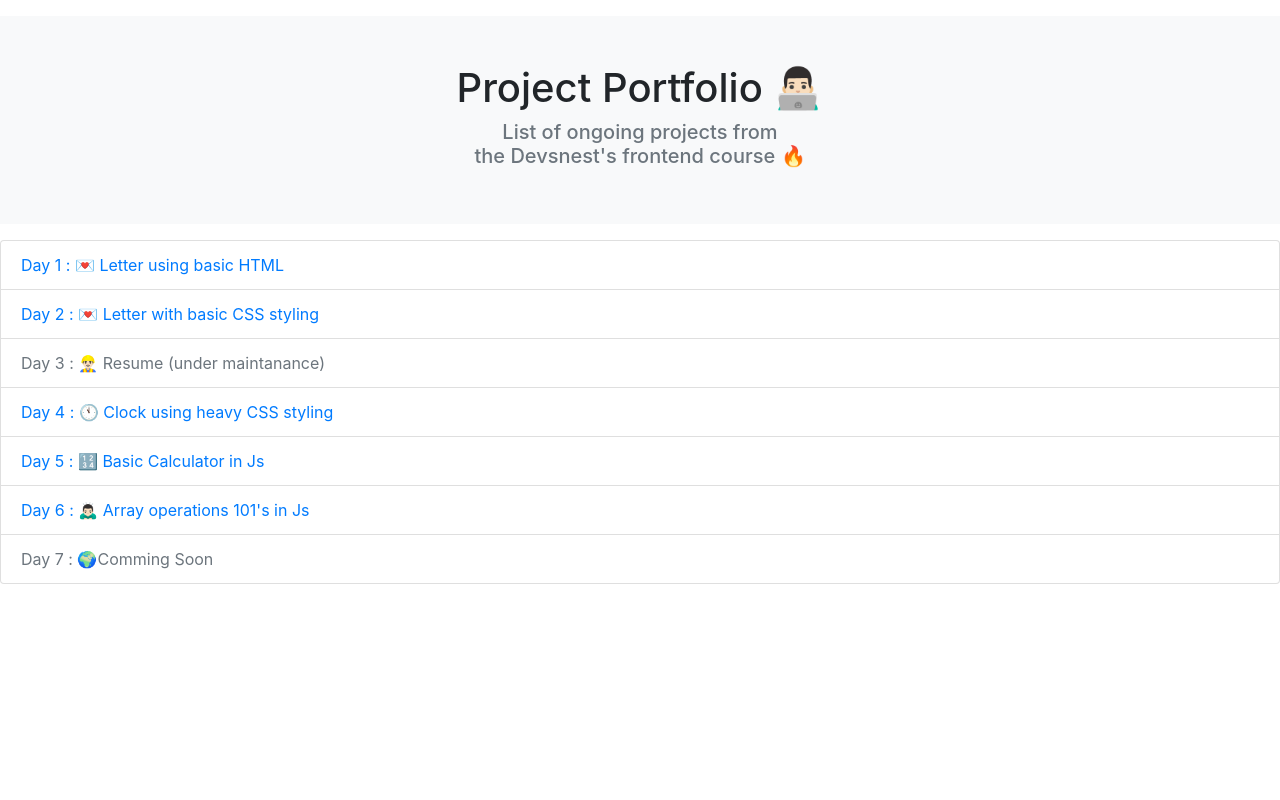
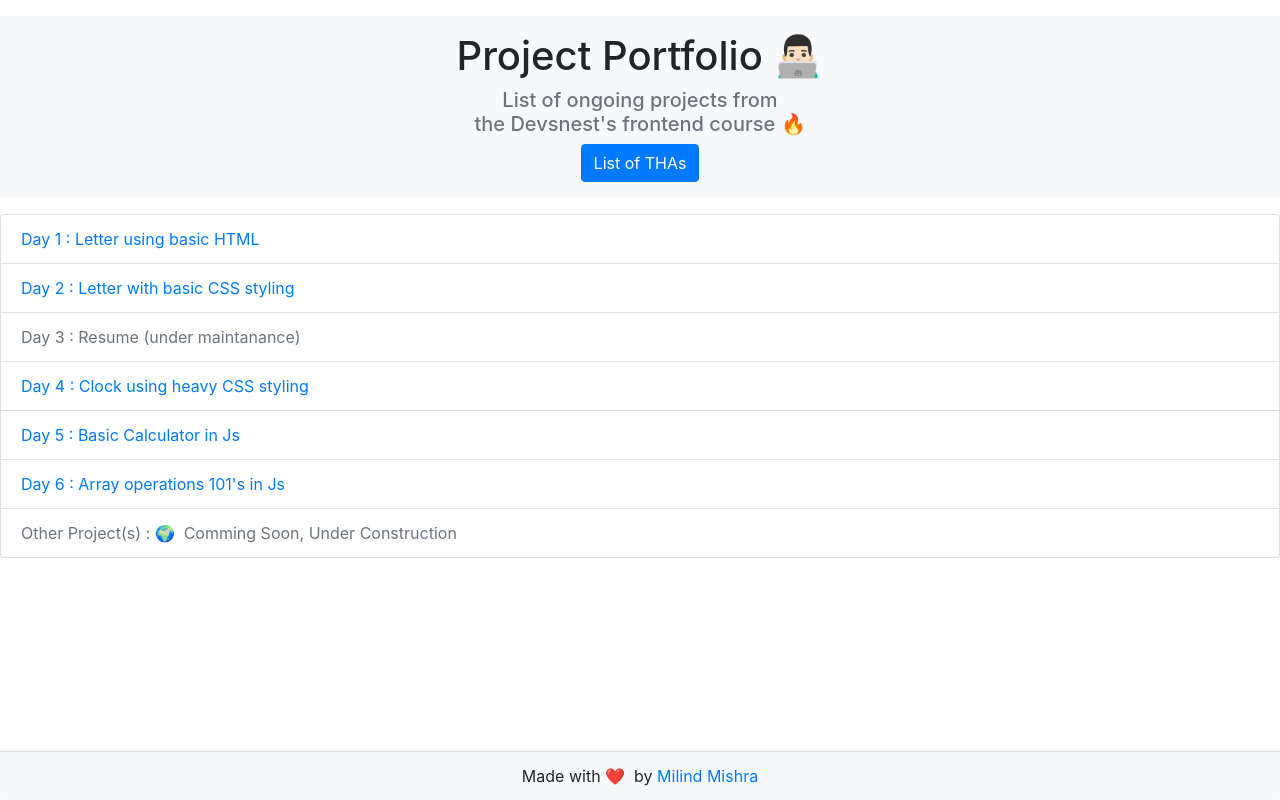
Before and after one commit to thatbeautifuldream/frontend-practice, a plain HTML site: page index.html in a window 1280 px wide. Drawn offline with nearby package versions, Linux system fonts and the light colour scheme.

Commit message:
👌 IMPROVE: added link for THA

```diff
--- a/index.html
+++ b/index.html
@@ -16,34 +16,65 @@
     <title>Project Portfolio 👨🏻‍💻</title>
   </head>
   <body>
-    <div class="container_fluid p-5 bg-light text-center my-3">
+    <div class="container_fluid p-3 bg-light text-center my-3">
       <h1>Project Portfolio 👨🏻‍💻</h1>
       <h5 class="text-muted">
         List of ongoing projects from <br />
         the Devsnest's frontend course 🔥
       </h5>
+      <button class="btn btn-primary">
+        <a
+          href="https://devsnest-classes.ayan-dhara.ml/"
+          target="_blank"
+          class="link-primary text-white"
+          >List of THAs</a
+        >
+      </button>
     </div>
     <!-- Contents / Project Titles -->
     <div class="list-group">
-      <a href="day1/index.html" class="list-group-item"
-        >Day 1 : 💌 Letter using basic HTML</a
+      <a href="day1/index.html" class="list-group-item" target="_blank"
+        >Day 1 : Letter using basic HTML</a
       >
-      <a href="day2/index.html" class="list-group-item"
-        >Day 2 : 💌 Letter with basic CSS styling
+      <a href="day2/index.html" class="list-group-item" target="_blank"
+        >Day 2 : Letter with basic CSS styling
       </a>
+      <a href="#" class="list-group-item disabled" target="_blank"
+        >Day 3 : Resume (under maintanance)</a
+      >
+      <a href="day4/index.html" class="list-group-item" target="_blank"
+        >Day 4 : Clock using heavy CSS styling</a
+      >
+      <a href="day5/index.html" class="list-group-item" target="_blank"
+        >Day 5 : Basic Calculator in Js</a
+      >
+      <a href="day6/index.html" class="list-group-item" target="_blank"
+        >Day 6 : Array operations 101's in Js
+      </a>
+
       <a href="#" class="list-group-item disabled"
-        >Day 3 : 👷🏻‍♂️ Resume (under maintanance)</a
+        >Other Project(s) : 🌍&nbsp; Comming Soon, Under Construction
+      </a>
+    </div>
+    <div class="footer-margin fixed-bottom">
+      <footer
+        class="
+          card-footer
+          font-weight-regular
+          bg-light
+          footer-font-style
+          text-mute text-center
+          footer-position
+        "
       >
-      <a href="day4/index.html" class="list-group-item"
-        >Day 4 : 🕚 Clock using heavy CSS styling</a
-      >
-      <a href="day5/index.html" class="list-group-item"
-        >Day 5 : 🔢 Basic Calculator in Js</a
-      >
-      <a href="day6/index.html" class="list-group-item"
-        >Day 6 : 🙇🏻‍♂️ Array operations 101's in Js
-      </a>
-      <a href="#" class="list-group-item disabled">Day 7 : 🌍Comming Soon</a>
+        Made with ❤️&nbsp; by
+        <a
+          href="https://github.com/thatbeautifuldream/thatbeautifuldream"
+          target="_blank"
+          class="link-primary"
+          >Milind Mishra</a
+        >
+      </footer>
     </div>
   </body>
 </html>
```
